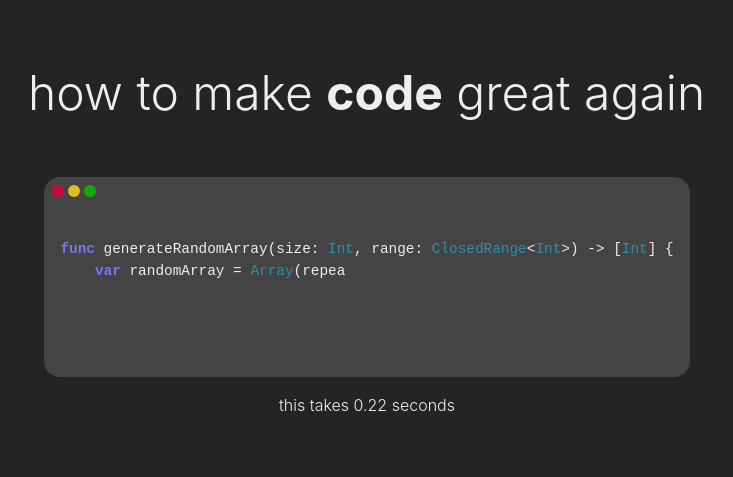
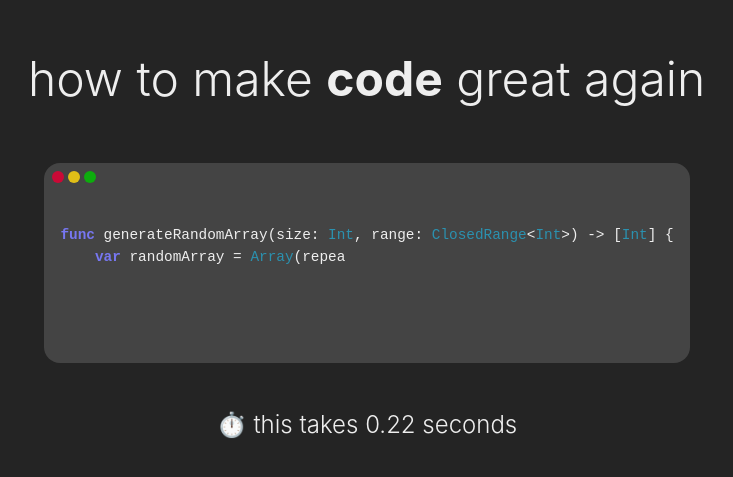
Before and after one commit to danielkagemann/coding, a React (Vite) app: page / in a window 1280 px wide. Shown: the part 179-656 px from the top of the page, without its empty margins (273-1006 px from the left). Built offline with nearby package versions, Linux system fonts and the light colour scheme.

Commit message:
subline style

```diff
--- a/public/slides.json
+++ b/public/slides.json
@@ -5,9 +5,9 @@
     "animation": "flipInX"
   },
   "subline": {
-    "text": "this takes 0.22 seconds",
+    "text": "⏱\uFE0F this takes 0.22 seconds",
     "delay":5,
-    "animation": "slideUp"
+    "animation": "slideInUp"
   },
   "code": {
     "text": "func generateRandomArray(size: Int, range: ClosedRange<Int>) -> [Int] {<br/>    var randomArray = Array(repeating: 0, count: size)<br/>      .map { _ in Int.random(in: range) }<br/><br/>    return randomArray  <br/>}\n",
--- a/src/assets/index.scss
+++ b/src/assets/index.scss
@@ -54,7 +54,7 @@ main {
 }
 
 .subline {
-
+  font-size: 1.5rem;
 }
 
 .mac--window {
```
Also changed, not shown: 1 other file (tests, documents, lock files or other folders).
